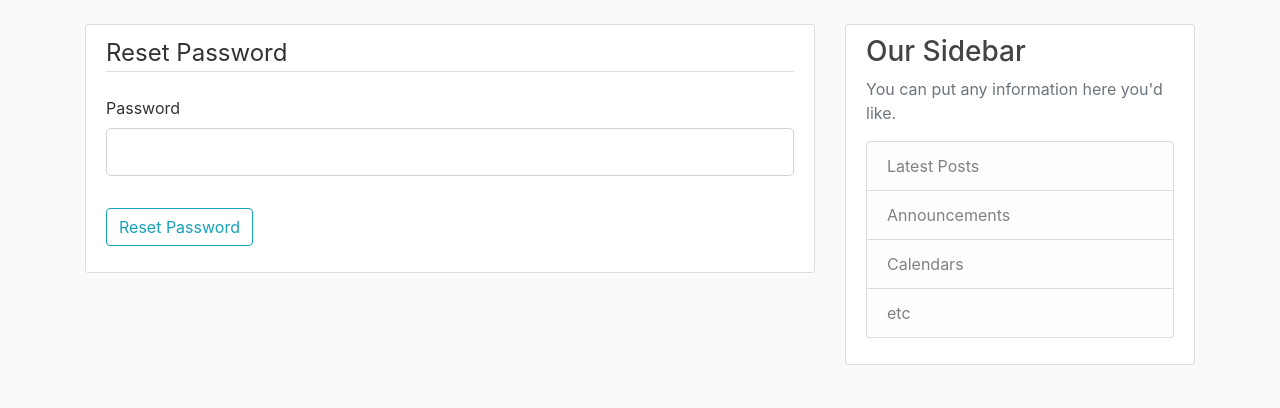
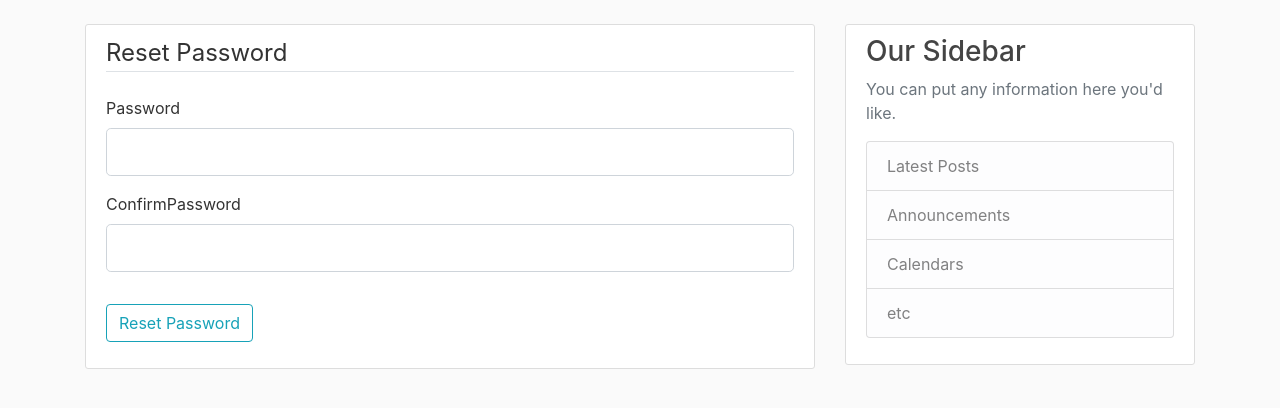
Before and after one commit to RdotSilva/Python-Flask-Fitness-Blog, a Flask app: template fitnessblog/templates/reset_token.html in a window 1280 px wide. Shown: the part 56-464 px from the top of the page. Run offline with Flask 2, Linux system fonts and the light colour scheme; the template is opened without the code that fills it: values that come from a table or form of the project are taken from there, others are empty; some libraries are stand-ins or nearby versions.

Commit message:
Add confirm_password form field

```diff
--- a/fitnessblog/templates/reset_token.html
+++ b/fitnessblog/templates/reset_token.html
@@ -18,7 +18,19 @@
                 {{ form.password(class="form-control form-control-lg") }}
               {% endif %}
             </div>
-
+            <div class="form-group">
+              {{ form.confirm_password.label(class="form-control-label") }}
+              {% if form.confirm_password.errors %}
+                {{ form.confirm_password(class="form-control form-control-lg is-invalid") }}
+                <div class="invalid-feedback">
+                  {% for error in form.confirm_password.errors %}
+                    <span>{{ error }}</span>
+                  {% endfor %}
+                </div>
+              {% else %}
+                {{ form.confirm_password(class="form-control form-control-lg") }}
+              {% endif %}
+            </div>
         </fieldset>
         <div class="form-group">
           {{ form.submit(class="btn btn-outline-info") }}
```
